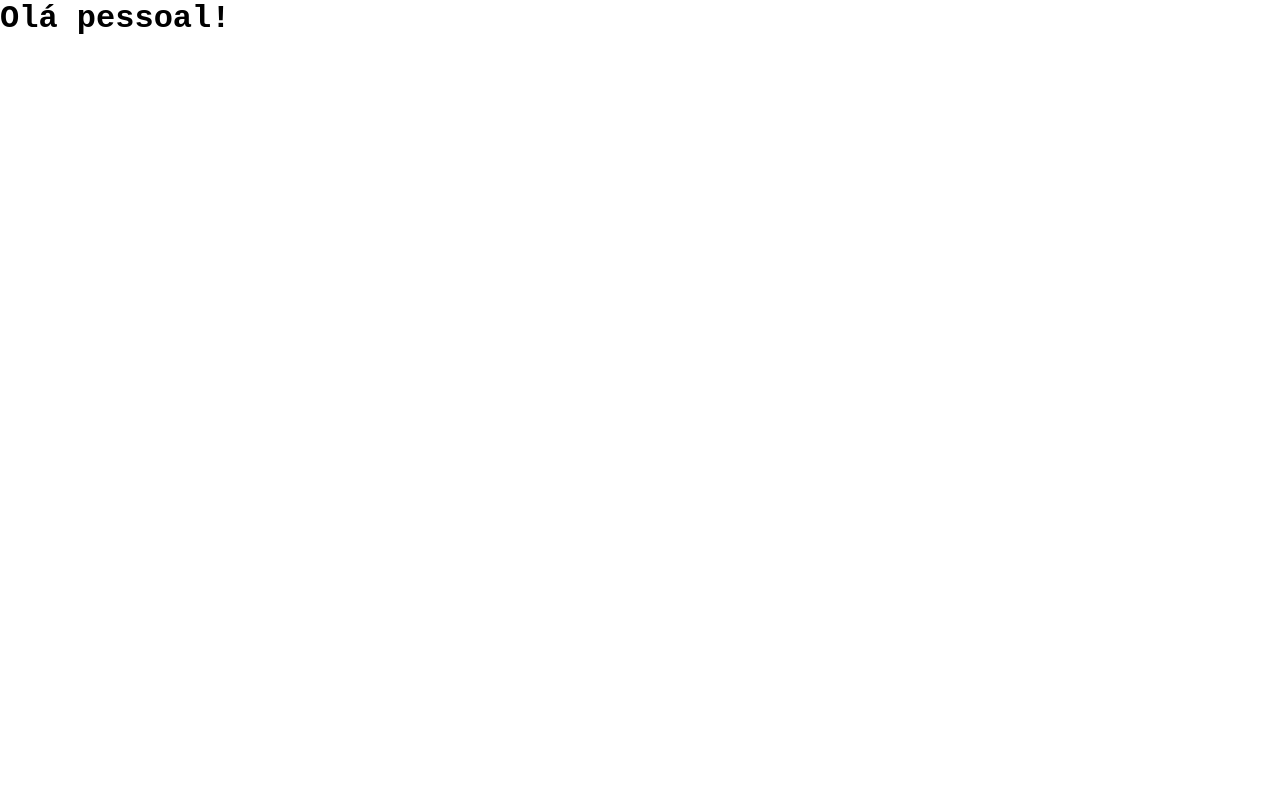
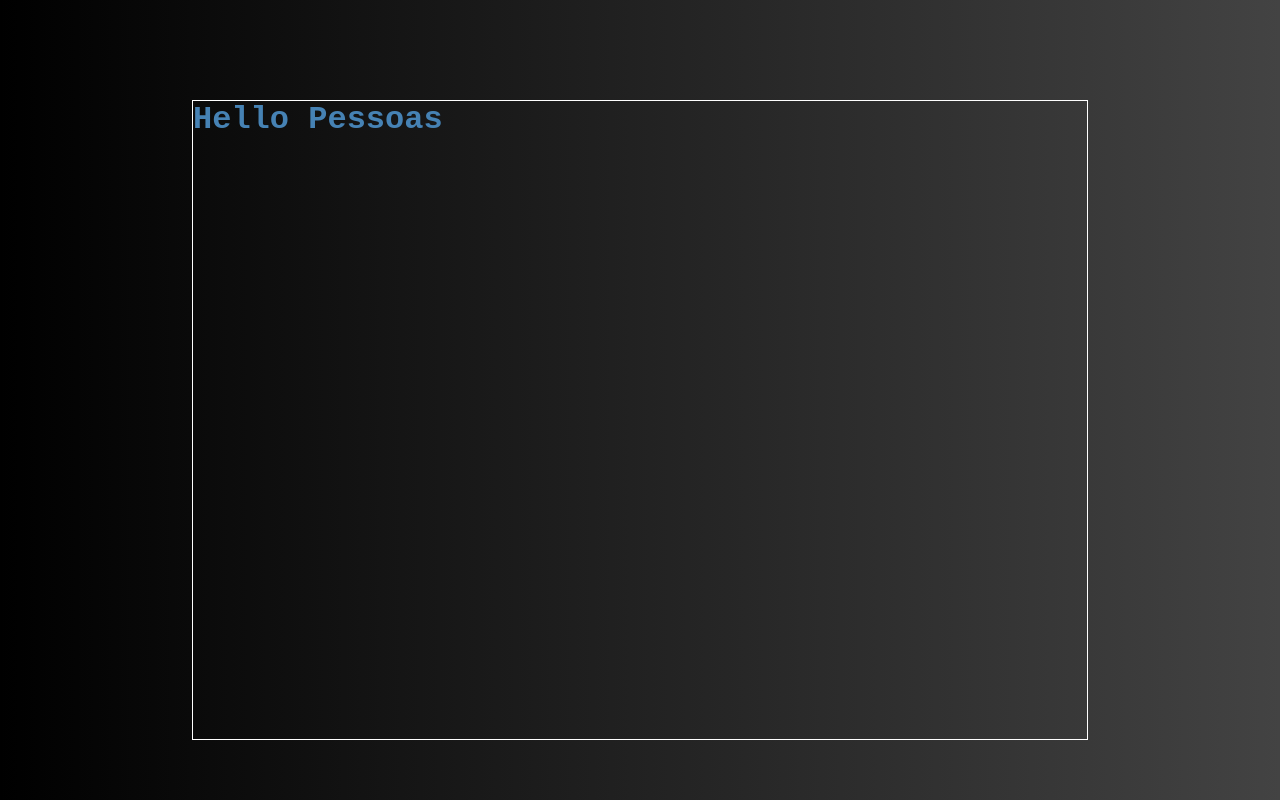
Before and after one commit to EricOliveiras/meu-portfolio, a React (Vite) app: page / in a window 1280 px wide. Built offline with nearby package versions, Linux system fonts and the light colour scheme; a web font is replaced by a local one.

Commit message:
criando os componentes

```diff
--- a/src/App.jsx
+++ b/src/App.jsx
@@ -1,10 +1,11 @@
+import MainContent from './components/MainContent'
 import './GlobalStyle/style.css'
 
 function App() {
   return (
-    <div className="App">
-      <h1>Olá pessoal!</h1>
-    </div>
+    <>
+      <MainContent />
+    </>
   )
 }
 
--- a/src/GlobalStyle/style.css
+++ b/src/GlobalStyle/style.css
@@ -9,3 +9,11 @@
   box-sizing: border-box;
   font-family: 'RobotoMono', monospace;
 }
+
+body {
+  display: flex;
+  justify-content: center;
+  align-items: center;
+  margin-top: 100px;
+  background: linear-gradient(to right, #000000, #434343);
+}
--- /dev/null
+++ b/src/components/MainContent/index.jsx
@@ -0,0 +1,14 @@
+import React from 'react'
+import './style.css'
+
+const MainContent = (props) => {
+  return (
+    <div className='main-content'>
+      <h1>
+        Hello Pessoas
+      </h1>
+    </div>
+  )
+}
+
+export default MainContent
--- /dev/null
+++ b/src/components/MainContent/style.css
@@ -0,0 +1,8 @@
+.main-content {
+  color: steelblue;
+  border: 1px solid #fff;
+  display: flex;
+  width: 70vw;
+  height: 80vh;
+  background-color: transparent;
+}
--- /dev/null
+++ b/src/components/Title/style.css
@@ -0,0 +1,3 @@
+.title {
+
+}
```
Also changed, not shown: src/components/Title/Title.jsx (added, +11 -0 lines).
